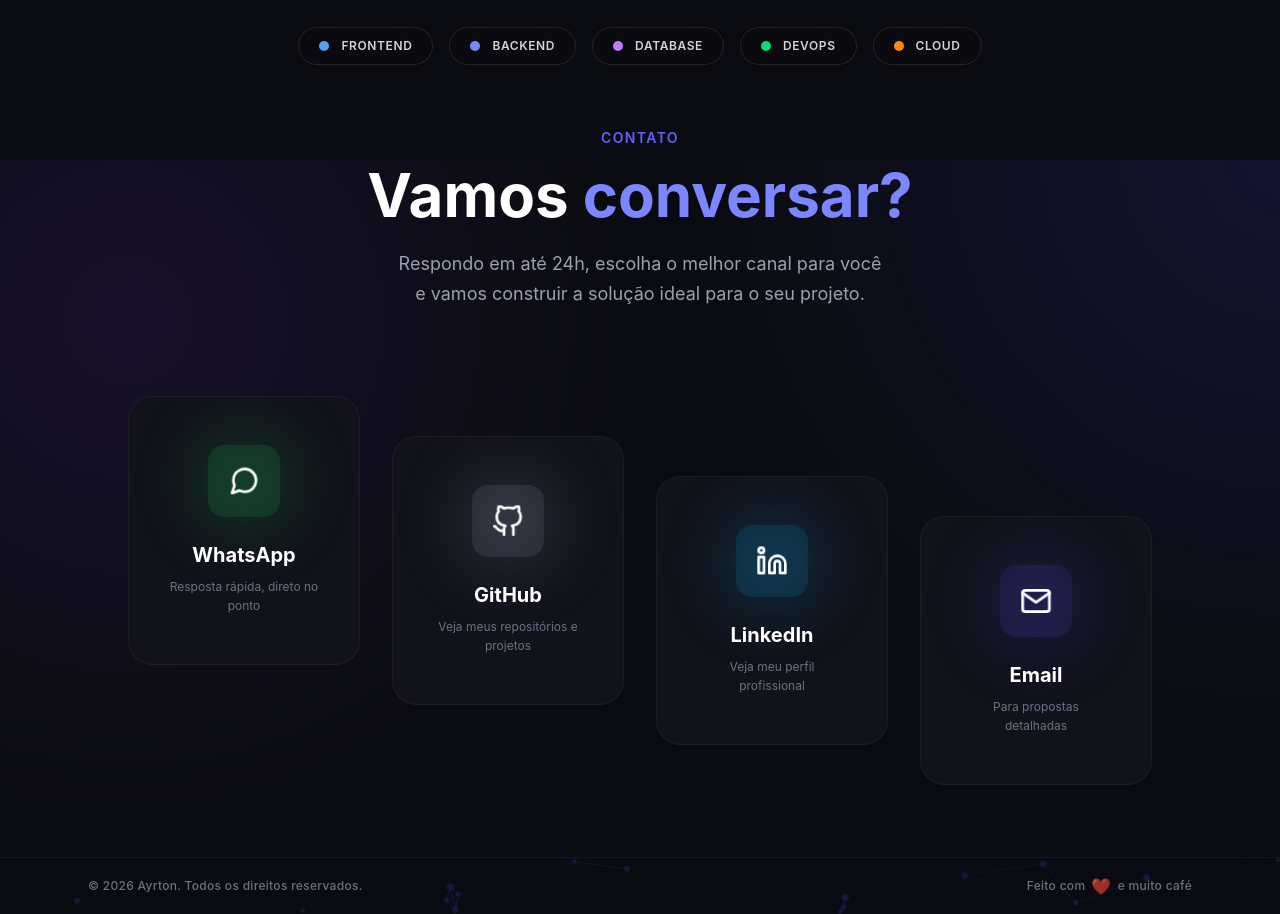
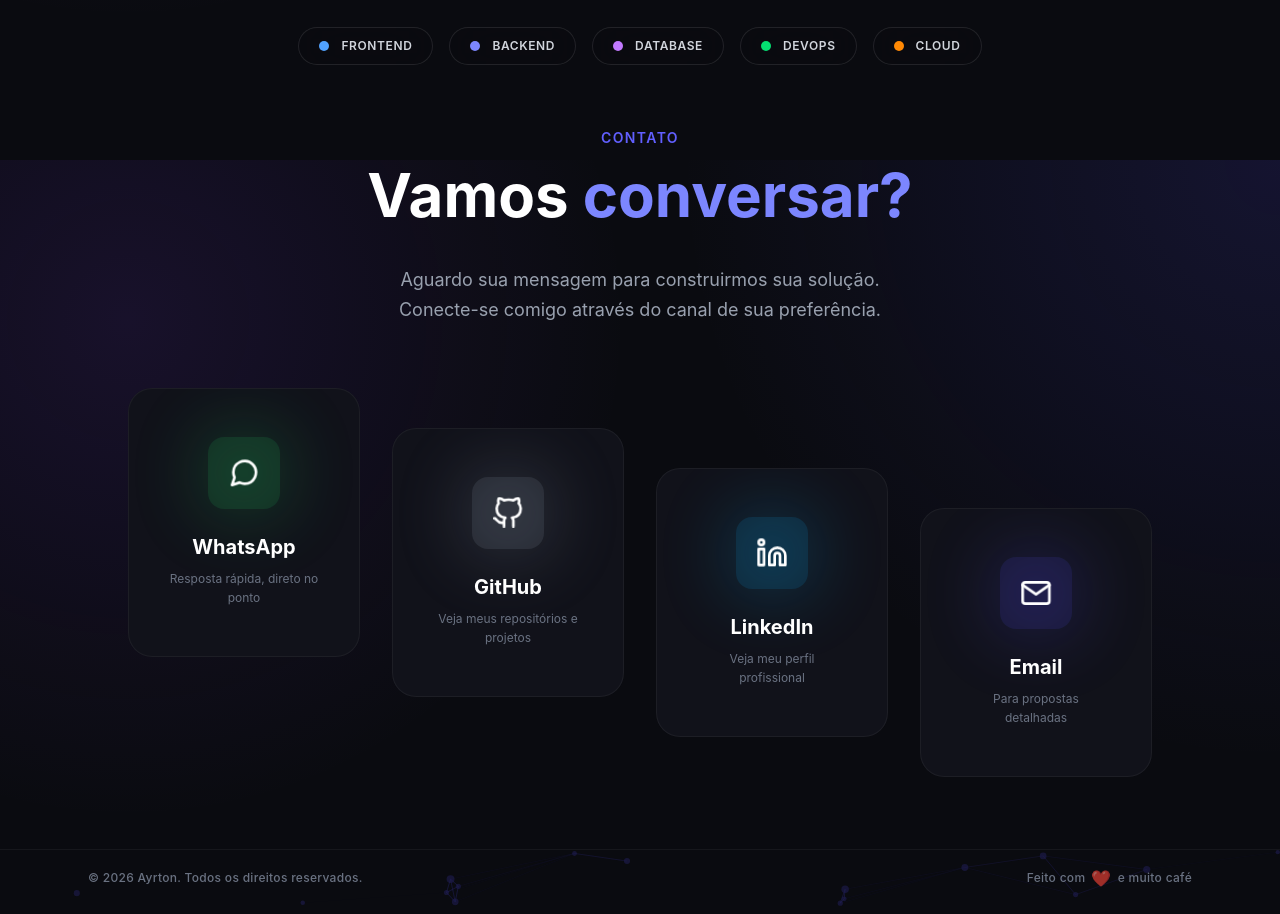
Before and after one commit to Ayrton01/Portfolio, a React (Vite) app: page / in a window 1280 px wide. Shown: the part 3840-4754 px from the top of the page. Built offline with nearby package versions, Linux system fonts and the light colour scheme.

Commit message:
Atualização

```diff
--- a/src/Componentes/Portfolio/Contato/Contato.jsx
+++ b/src/Componentes/Portfolio/Contato/Contato.jsx
@@ -35,14 +35,14 @@ const Contato = () => {
       <div className="max-w-6xl mx-auto px-6 relative z-10 w-full">
 
         {/* Títulos Centrais */}
-        <div className="text-center mb-18 md:mb-22">
+        <div className="text-center mb-12 md:mb-16">
           <span className="text-indigo-500 font-semibold tracking-widest text-sm uppercase">Contato</span>
           <h2 className="text-3xl sm:text-4xl md:text-5xl lg:text-6xl font-bold mt-4 text-white">
             Vamos <span className="text-indigo-400">conversar?</span>
           </h2>
-          <p className="text-gray-400 mt-6 max-w-xl mx-auto text-sm sm:text-base md:text-lg leading-relaxed px-4 sm:px-0">
-            Respondo em até 24h, escolha o melhor canal para você <br className="hidden sm:block" />
-            e vamos construir a solução ideal para o seu projeto.
+          <p className="text-gray-400 mt-10 max-w-xl mx-auto text-sm sm:text-base md:text-lg leading-relaxed px-4 sm:px-0">
+            Aguardo sua mensagem para construirmos sua solução. <br className="hidden sm:block" />
+            Conecte-se comigo através do canal de sua preferência.
           </p>
         </div>
 
```
